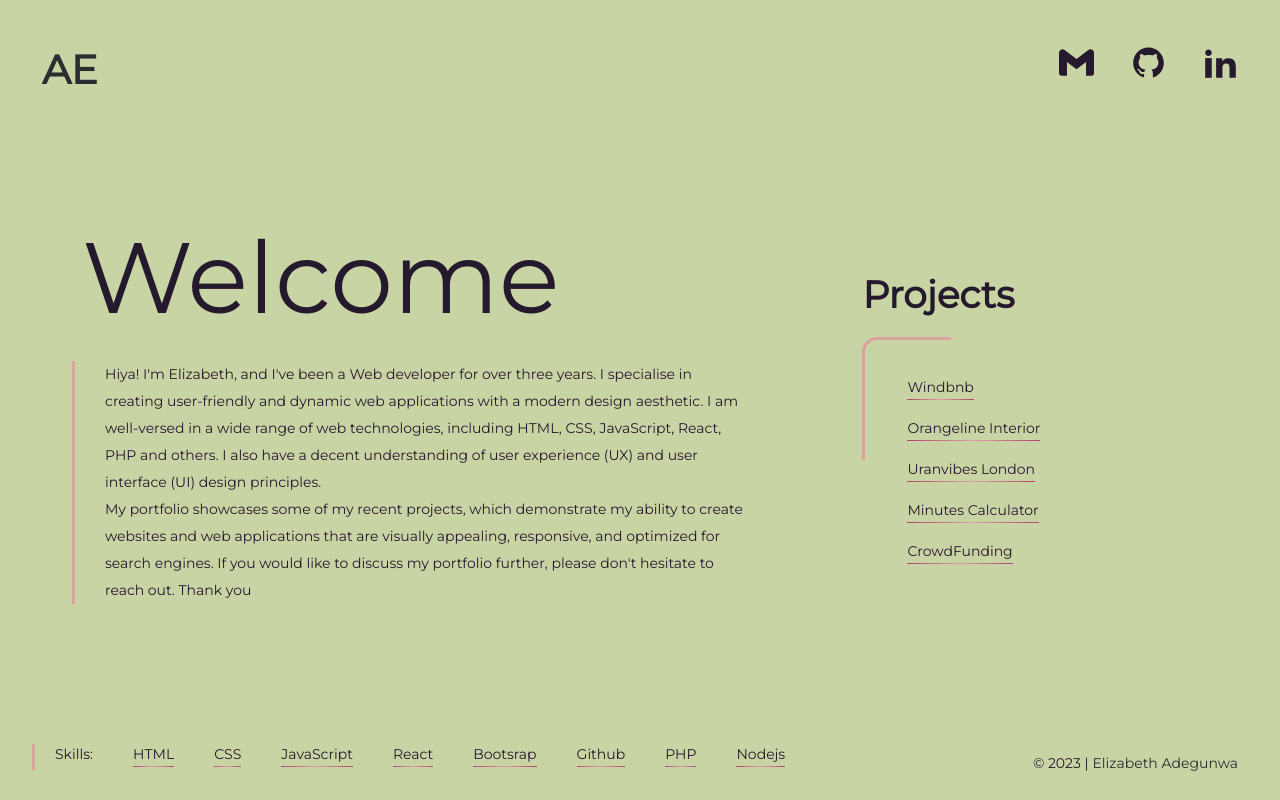
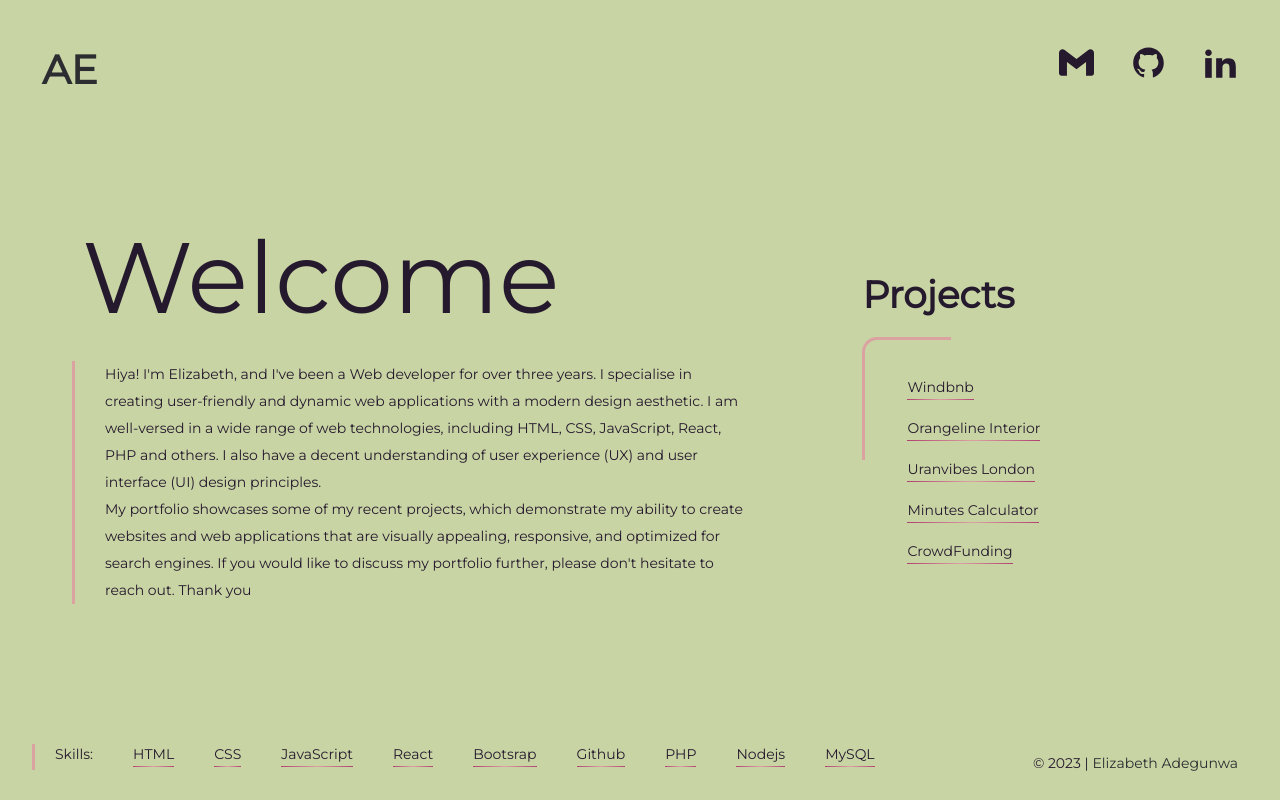
Before and after one commit to elizabethproj/stack-project, a React (Create React App) app: page / in a window 1280 px wide. Built offline with nearby package versions, Linux system fonts and the light colour scheme.

Commit message:
Update Skills.js

```diff
--- a/src/componenets/Skills.js
+++ b/src/componenets/Skills.js
@@ -30,6 +30,9 @@ function Skills() {
           <li className="skills-listItem">
             <span>Nodejs</span>
           </li>
+          <li className="skills-listItem">
+            <span>MySQL</span>
+          </li>
         </ul>
       </div>
       <div className="copyright">
```
